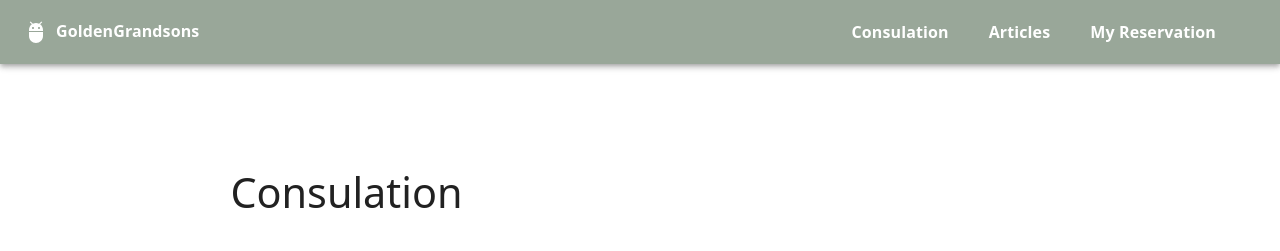
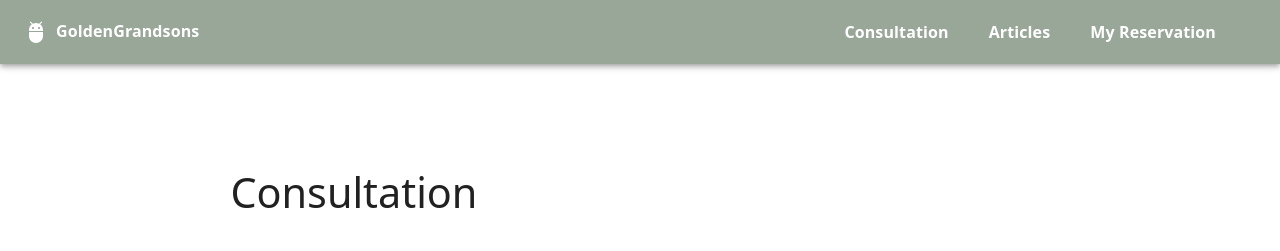
Before and after one commit to jtongchenzip/Golden_Grandsons, a React (Create React App) app in the folder frontend/: page / in a window 1280 px wide. Shown: the top 251 px of the page. Built offline with nearby package versions, Linux system fonts and the light colour scheme.

Commit message:
fix typo

```diff
--- a/frontend/src/App.js
+++ b/frontend/src/App.js
@@ -3,7 +3,7 @@ import { ThemeProvider, StyledEngineProvider } from "@mui/material/styles";
 import theme from "./theme/theme";
 import Header from "./components/Header";
 import { CssBaseline } from "@mui/material";
-import Consulation from "./components/pages/Consultation";
+import Consultation from "./components/pages/Consultation";
 import ArticleList from "./components/pages/ArticleList";
 import ArticleInfo from "./components/pages/ArticleInfo";
 import MyReservation from "./components/pages/MyReservation";
@@ -23,11 +23,11 @@ function App() {
             <div>
               <Header />
               <Switch>
-                <Route exact path="/consulation" component={Consulation} />
+                <Route exact path="/consultation" component={Consultation} />
                 <Route exact path="/articles" component={ArticleList} />
                 <Route exact path="/articles/:id" component={ArticleInfo} />
                 <Route exact path="/my-reservation" component={MyReservation} />
-                <Route exact path="/" component={Consulation} />
+                <Route exact path="/" component={Consultation} />
                 <Route component={NoMatch} />
               </Switch>
             </div>
--- a/frontend/src/components/Header.js
+++ b/frontend/src/components/Header.js
@@ -33,8 +33,8 @@ const Header = () => {
   useEffect(() => {
     setItemList([
       {
-        text: "Consulation",
-        path: "/consulation",
+        text: "Consultation",
+        path: "/consultation",
       },
       {
         text: "Articles",
--- a/frontend/src/components/pages/Consultation.js
+++ b/frontend/src/components/pages/Consultation.js
@@ -51,7 +51,7 @@ const data = [
   },
 ];
 
-export default function Consulation() {
+export default function Consultation() {
   const classes = useStyles();
   const [showReserveDialog, setShowReserveDialog] = useState(false);
   // const [data, setData] = useState([]);
@@ -69,7 +69,7 @@ export default function Consulation() {
 
   return (
     <div className={classes.container}>
-      <Typography variant="h3">Consulation</Typography>
+      <Typography variant="h3">Consultation</Typography>
       <CustomTable
         data={data}
         columns={[
```
